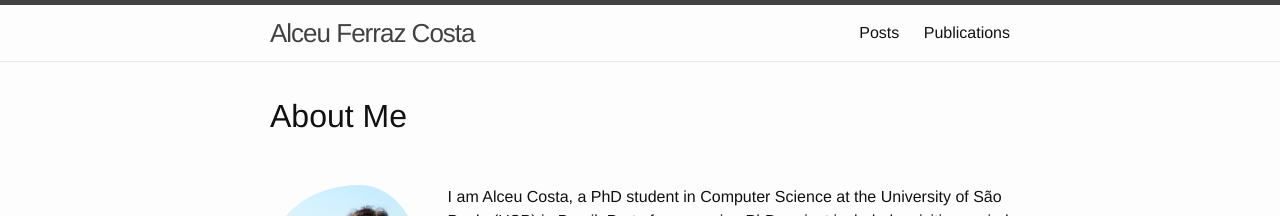
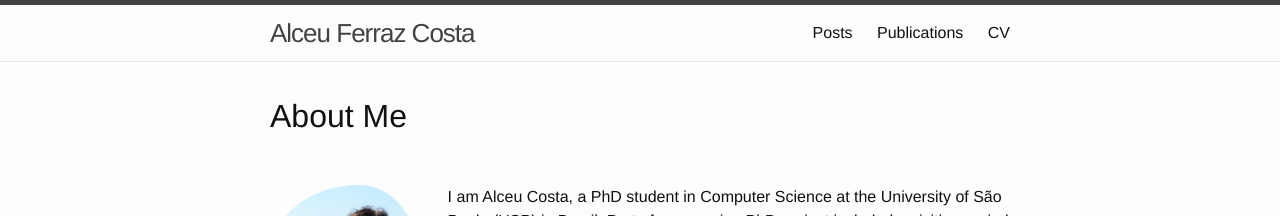
Before and after one commit to alceufc/alceufc.github.io, a Jekyll site: the page built from index.md, in a window 1280 px wide. Shown: the top 216 px of the page. Built offline with Jekyll 4.4.1, drawn with Linux system fonts in a browser that asks for light colours.

Commit message:
Added CV

```diff
--- a/_includes/header.html
+++ b/_includes/header.html
@@ -19,6 +19,7 @@
           <a class="page-link" href="{{ my_page.url | prepend: site.baseurl }}">{{ my_page.title }}</a>
           {% endif %}
         {% endfor %}
+        <a class="page-link" href="/assets/alceucv.pdf">CV</a>
       </div>
     </nav>
 
```
Also changed, not shown: 1 other file.
